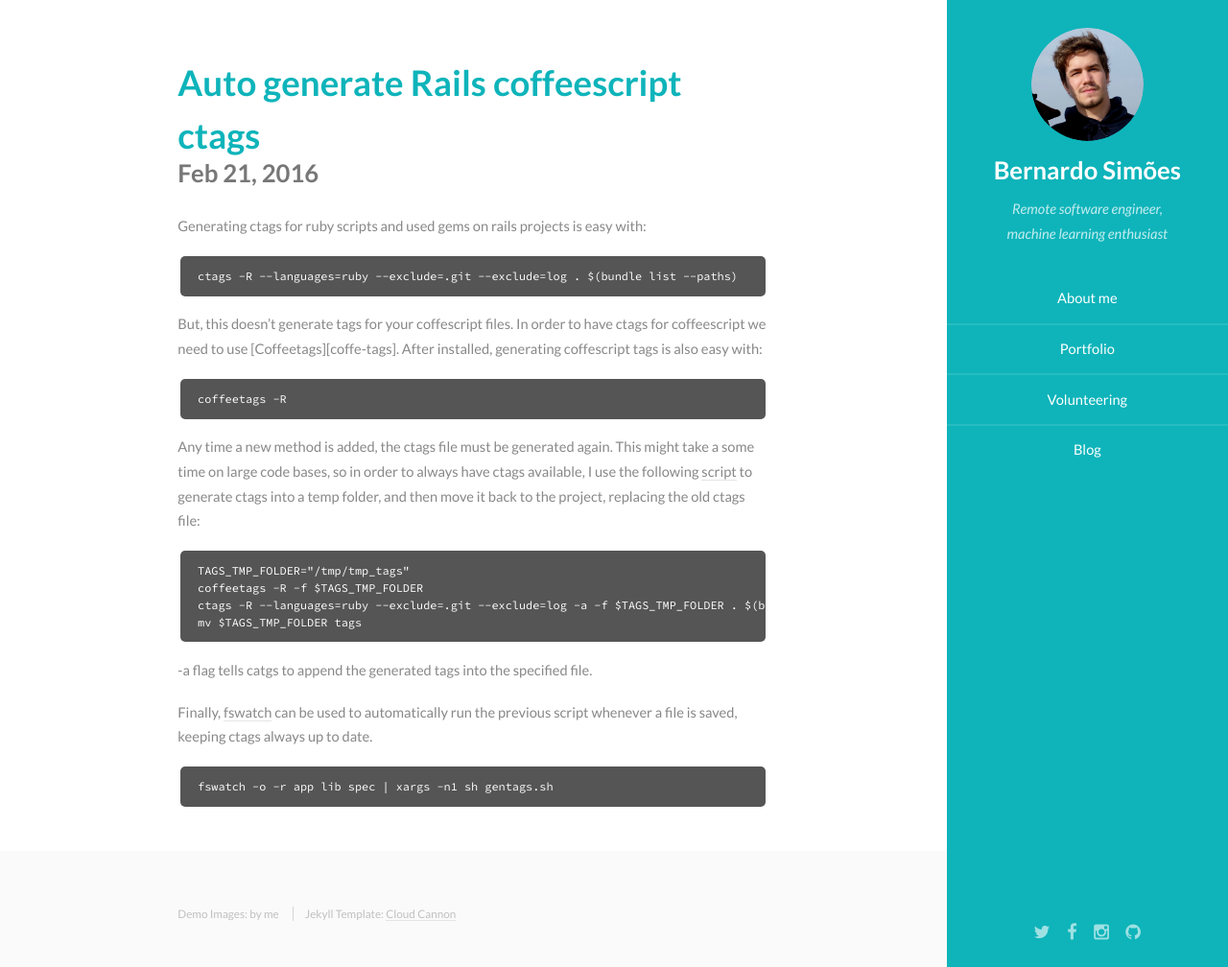
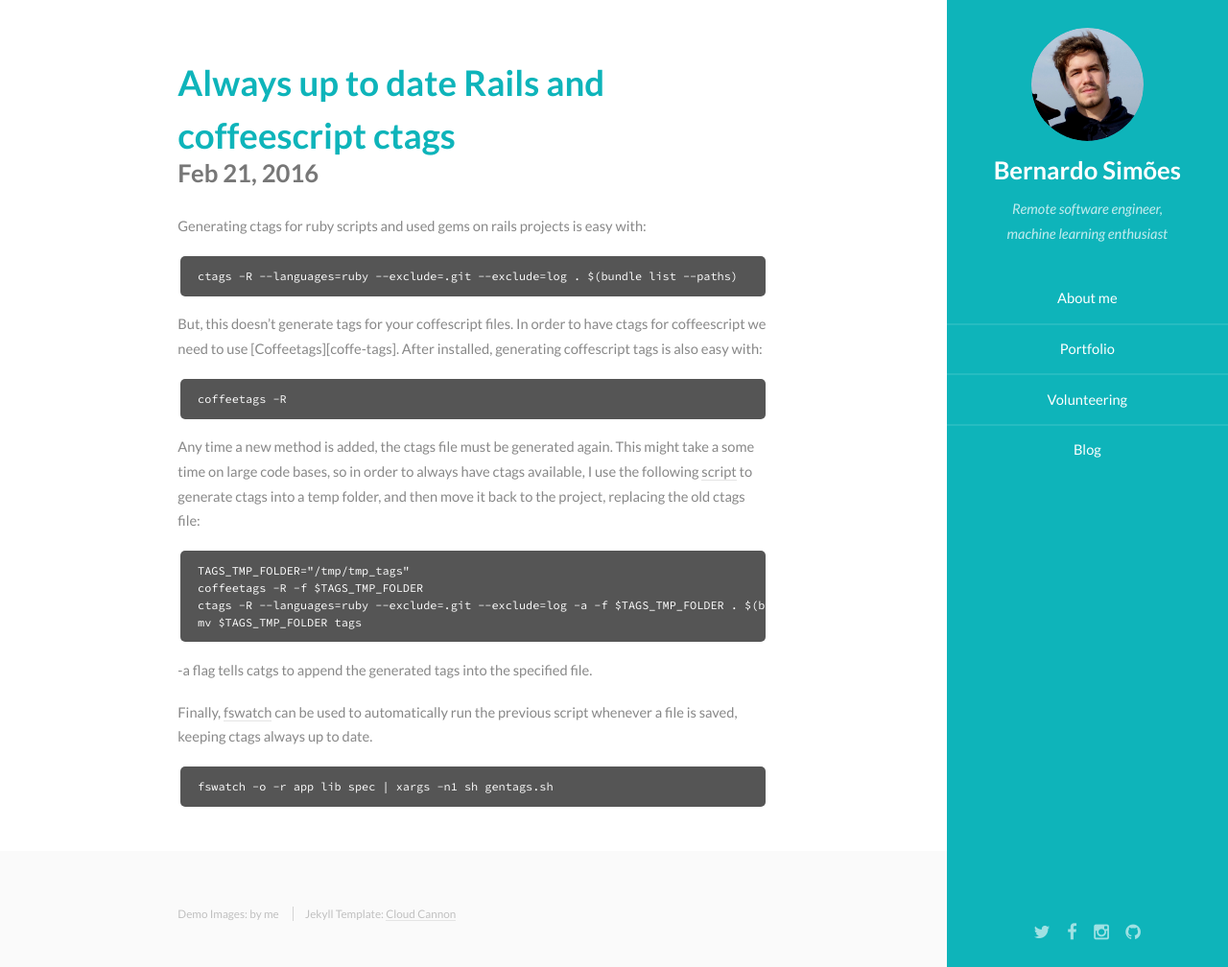
Before and after one commit to bernardo-cs/golfadas.github.io, a Jekyll site: the page built from _posts/2016-02-21-live-ctags.markdown, in a window 1280 px wide and 1008 px high. Shown: the whole window at 96% size. Built offline with Jekyll 4.4.1, drawn with Linux system fonts in a browser that asks for light colours.

Commit message:
Updated blog post name

```diff
--- a/_posts/2016-02-21-live-ctags.markdown
+++ b/_posts/2016-02-21-live-ctags.markdown
@@ -1,6 +1,6 @@
 ---
 layout: post
-title:  "Auto generate Rails coffeescript ctags"
+title:  "Always up to date Rails and coffeescript ctags"
 date:   2016-02-21
 categories: ctags bash
 ---
```
